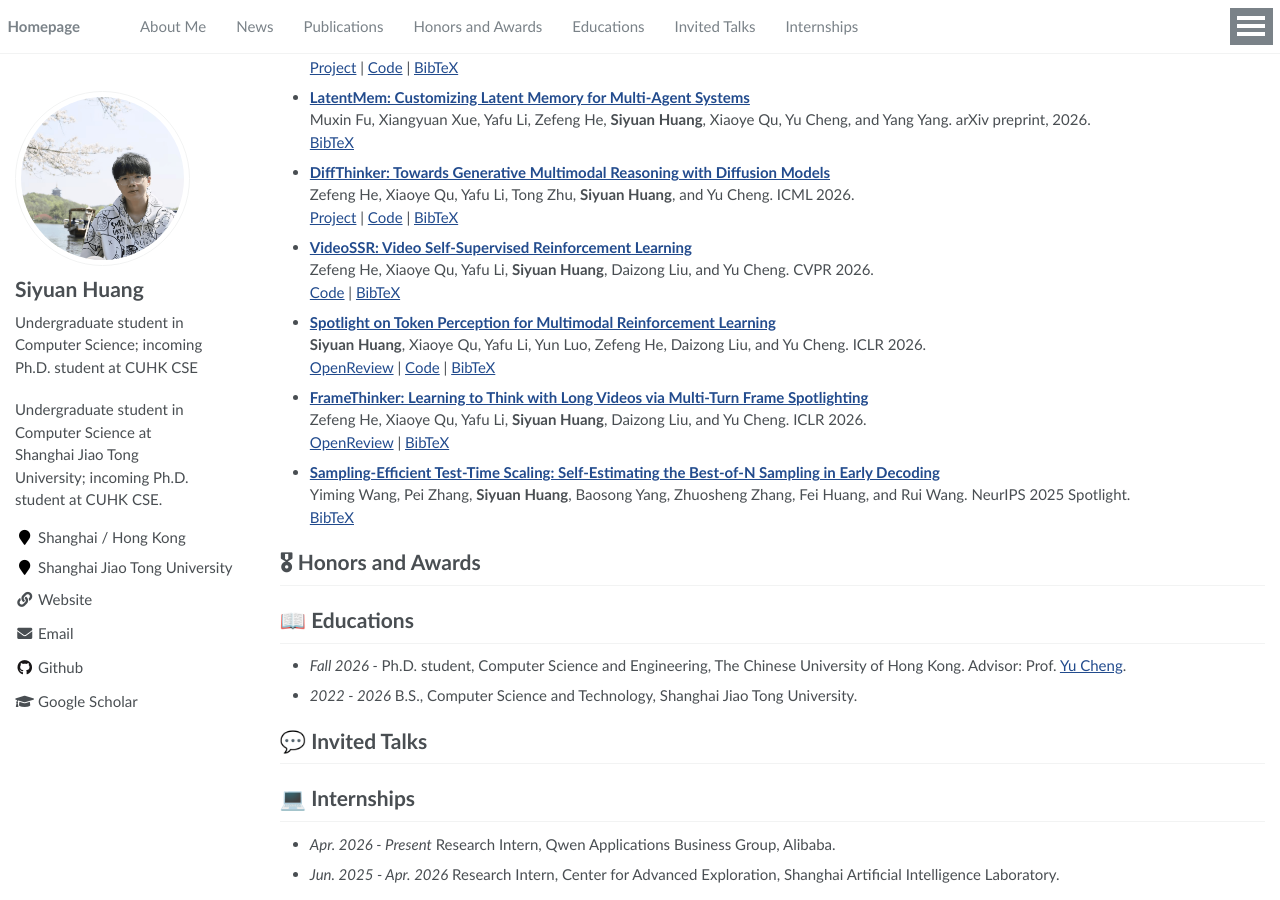
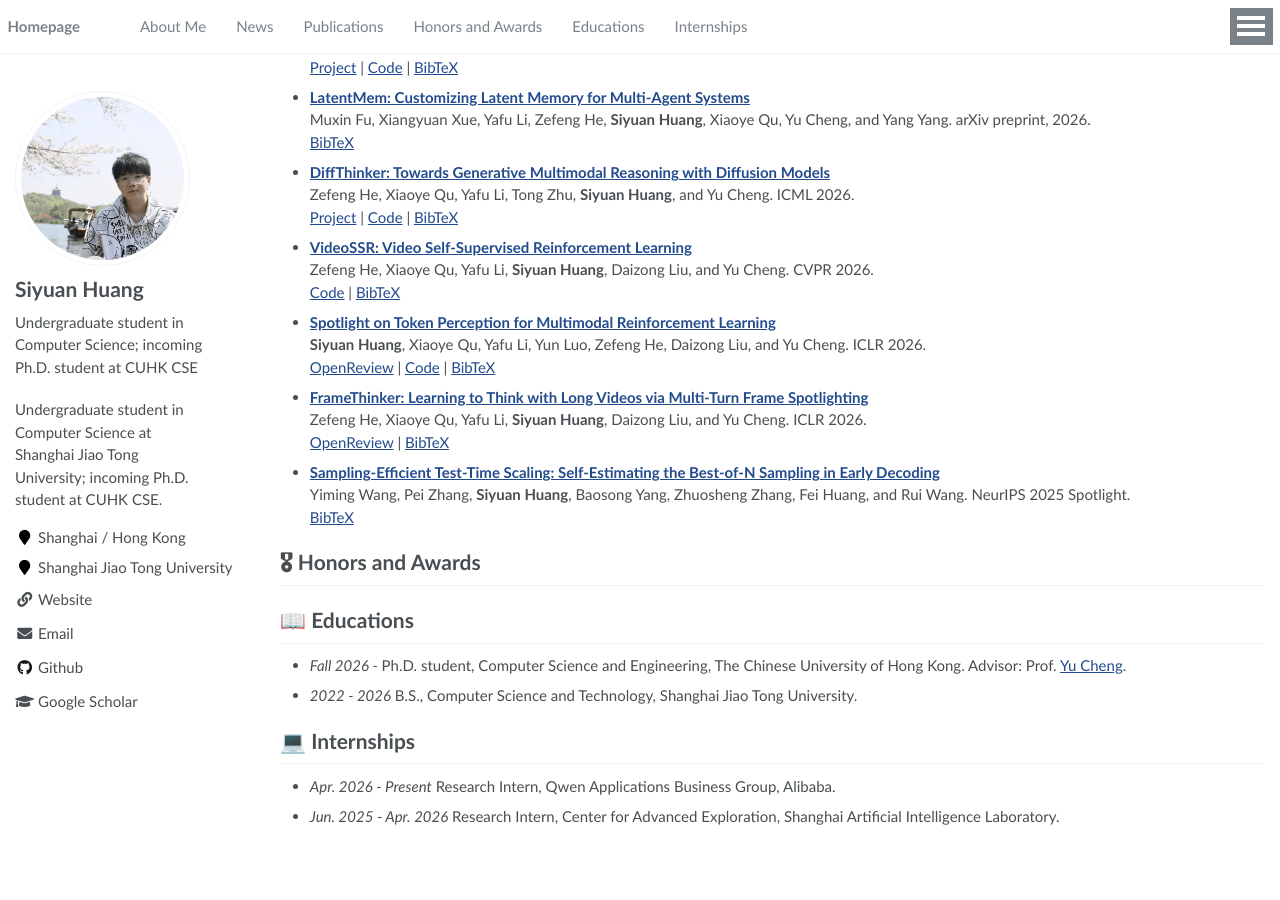
Before and after one commit to syhuang1/syhuang1.github.io, a Jekyll site: the page built from _pages/about.md, in a window 1280 px wide and 900 px high, scrolled down 509 px. Built offline with Jekyll 4.4.1, drawn with Linux system fonts in a browser that asks for light colours; a script that is not in the unit is left out; after the commit the page ends 1351 px from its top, so only the background shows below that.

Commit message:
Remove invited talks section

```diff
--- a/_data/navigation.yml
+++ b/_data/navigation.yml
@@ -15,8 +15,5 @@ main:
   - title: "Educations"
     url: "/#-educations"
 
-  - title: "Invited Talks"
-    url: "/#-invited-talks"
-
   - title: "Internships"
     url: "/#-internships"
--- a/_pages/about.md
+++ b/_pages/about.md
@@ -69,8 +69,6 @@ My research interests include large language models, vision-language models, mul
 - *Fall 2026 -* Ph.D. student, Computer Science and Engineering, The Chinese University of Hong Kong. Advisor: Prof. [Yu Cheng](https://ych133.github.io/).
 - *2022 - 2026* B.S., Computer Science and Technology, Shanghai Jiao Tong University.
 
-# 💬 Invited Talks
-
 # 💻 Internships
 
 - *Apr. 2026 - Present* Research Intern, Qwen Applications Business Group, Alibaba.
```
